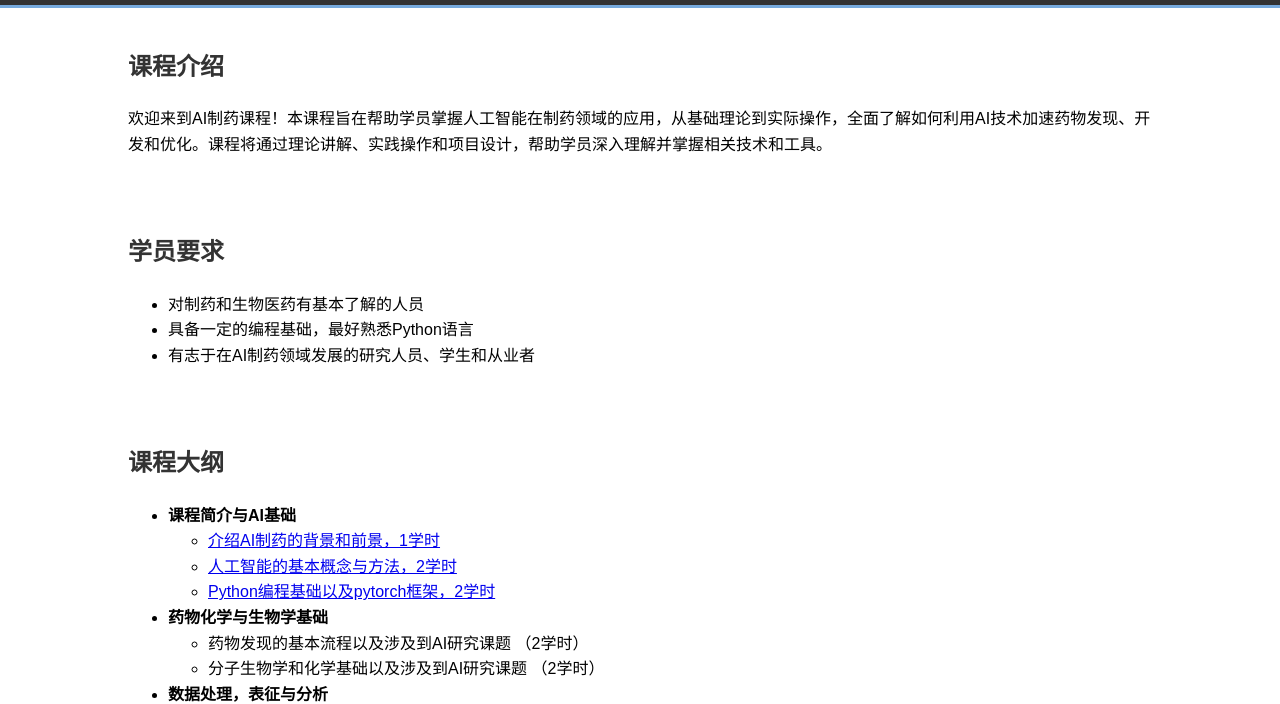
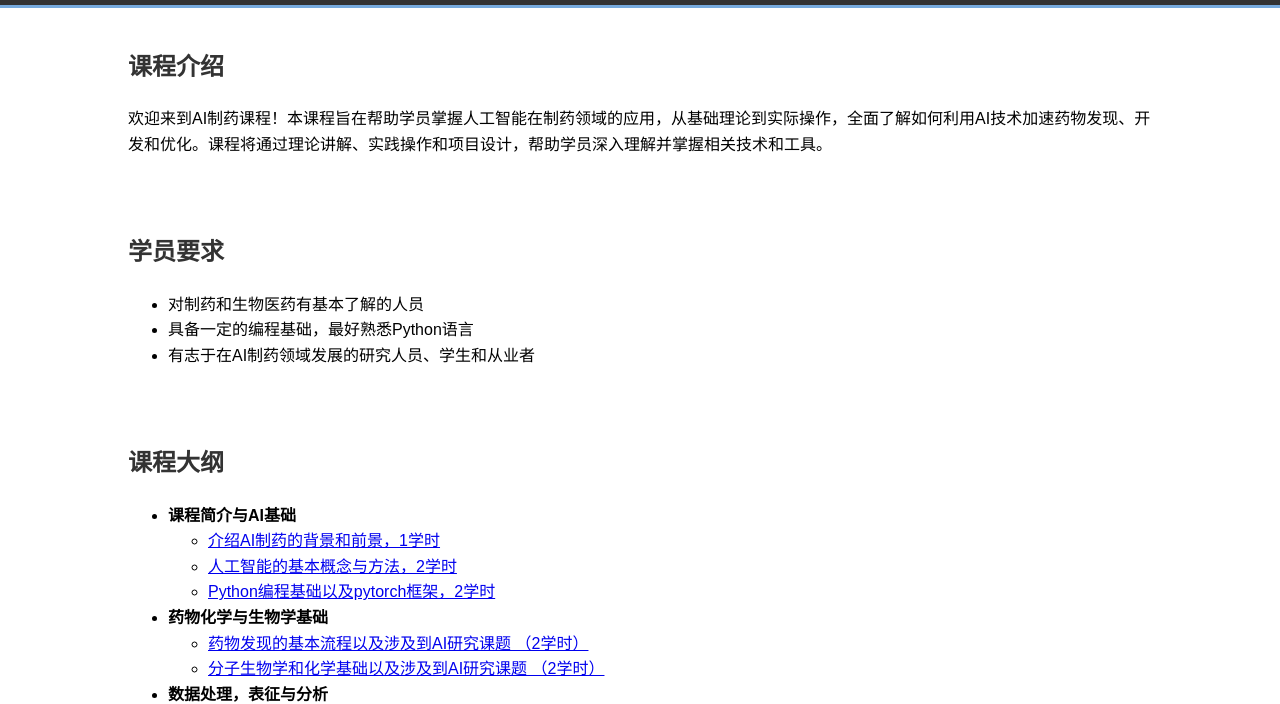
Before and after one commit to GenAI-sci/aidd, a plain HTML site: page index.html in a window 1280 px wide. Shown: the part 95-799 px from the top of the page. Drawn offline with Linux system fonts and the light colour scheme.

Commit message:
add files

```diff
--- a/index.html
+++ b/index.html
@@ -102,8 +102,8 @@
             </li>
             <li><strong> 药物化学与生物学基础 </strong>
                 <ul>
-                    <li> <a href="dd_workflow.html"></a>药物发现的基本流程以及涉及到AI研究课题 （2学时）</li>
-                    <li> <a href="biochem_into.html"></a>分子生物学和化学基础以及涉及到AI研究课题 （2学时）</li>
+                    <li> <a href="dd_workflow.html">药物发现的基本流程以及涉及到AI研究课题 （2学时）</a> </li>
+                    <li> <a href="biochem_into.html">分子生物学和化学基础以及涉及到AI研究课题 （2学时）</a> </li>
                 </ul>
             </li>
             <li><strong>数据处理，表征与分析</strong>
```
